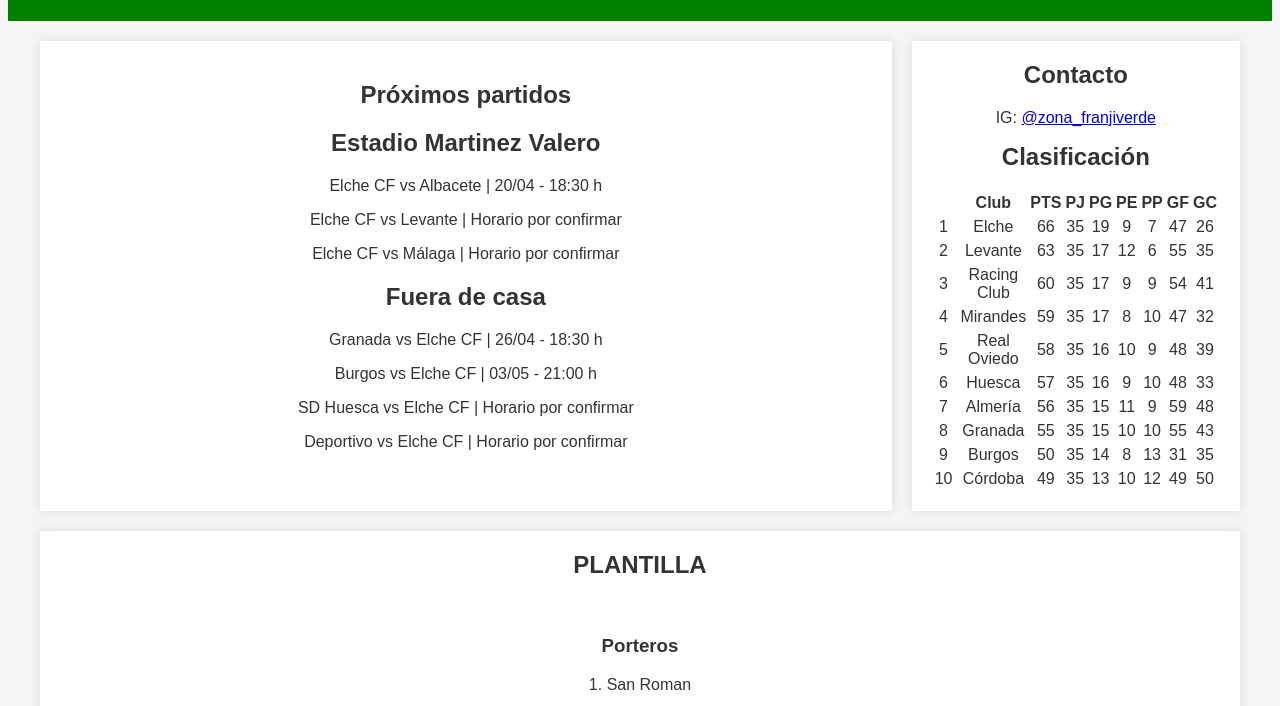
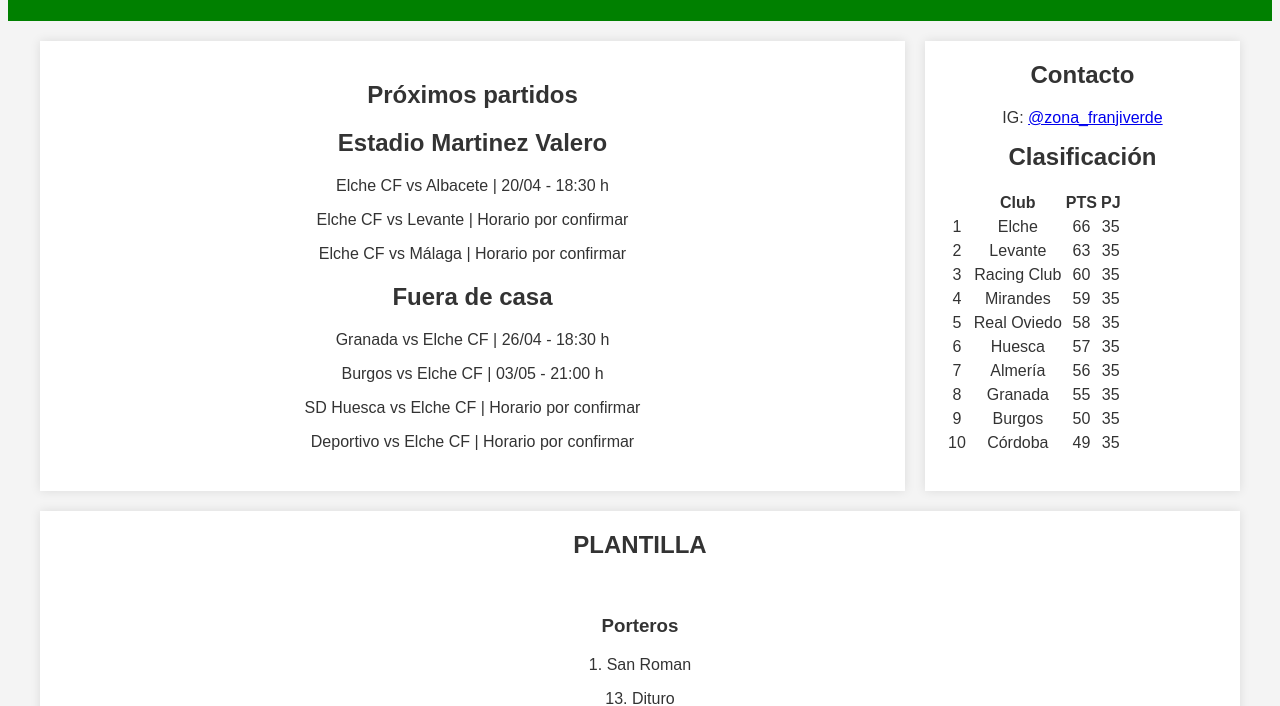
Before and after one commit to Alarcon0606/zona-franjiverde, a plain HTML site: page index.html in a window 1280 px wide. Shown: the part 107-813 px from the top of the page. Drawn offline with Linux system fonts and the light colour scheme.

Commit message:
Add files via upload

```diff
--- a/index.html
+++ b/index.html
@@ -116,11 +116,6 @@
           <th>Club</th>
           <th>PTS</th>
           <th>PJ</th>
-          <th>PG</th>
-          <th>PE</th>
-          <th>PP</th>
-          <th>GF</th>
-          <th>GC</th>
         </tr>
         <tr>
 
@@ -131,11 +126,6 @@
           <td>Elche</td>
           <td>66</td>
           <td>35</td>
-          <td>19</td>
-          <td>9</td>
-          <td>7</td>
-          <td>47</td>
-          <td>26</td>
           </tr>
         <tr></tr>
         <tr>
@@ -143,11 +133,6 @@
           <td></td>
           <td>Levante</td>
           <td>63</td>
-          <td>35</td>
-          <td>17</td>
-          <td>12</td>
-          <td>6</td>
-          <td>55</td>
           <td>35</td>
          </tr>
         <tr></tr>
@@ -157,11 +142,6 @@
           <td>Racing Club</td>
           <td>60</td>
           <td>35</td>
-          <td>17</td>
-          <td>9</td>
-          <td>9</td>
-          <td>54</td>
-          <td>41</td>
          </tr>
         <tr></tr>
         <tr>
@@ -170,11 +150,6 @@
           <td>Mirandes</td>
           <td>59</td>
           <td>35</td>
-          <td>17</td>
-          <td>8</td>
-          <td>10</td>
-          <td>47</td>
-          <td>32</td>
          </tr>
         <tr></tr>
         <tr>
@@ -183,11 +158,6 @@
           <td>Real Oviedo</td>
           <td>58</td>
           <td>35</td>
-          <td>16</td>
-          <td>10</td>
-          <td>9</td>
-          <td>48</td>
-          <td>39</td>
           </tr>
         <tr></tr>
         <tr>
@@ -196,11 +166,6 @@
           <td>Huesca</td>
           <td>57</td>
           <td>35</td>
-          <td>16</td>
-          <td>9</td>
-          <td>10</td>
-          <td>48</td>
-          <td>33</td>
          </tr>
         <tr></tr>
         <tr>
@@ -209,11 +174,6 @@
           <td>Almería</td>
           <td>56</td>
           <td>35</td>
-          <td>15</td>
-          <td>11</td>
-          <td>9</td>
-          <td>59</td>
-          <td>48</td>
         </tr>
         <tr></tr>
         <tr>
@@ -222,11 +182,6 @@
           <td>Granada</td>
           <td>55</td>
           <td>35</td>
-          <td>15</td>
-          <td>10</td>
-          <td>10</td>
-          <td>55</td>
-          <td>43</td>
         </tr>
         <tr></tr>
         <tr>
@@ -234,11 +189,6 @@
           <td></td>
           <td>Burgos</td>
           <td>50</td>
-          <td>35</td>
-          <td>14</td>
-          <td>8</td>
-          <td>13</td>
-          <td>31</td>
           <td>35</td>
        </tr>
         <tr></tr>
@@ -248,11 +198,6 @@
           <td>Córdoba</td>
           <td>49</td>
           <td>35</td>
-          <td>13</td>
-          <td>10</td>
-          <td>12</td>
-          <td>49</td>
-          <td>50</td>
         </tr>
       </table>
     </aside>
```
Lines whose indentation alone changed are shown as unchanged.
